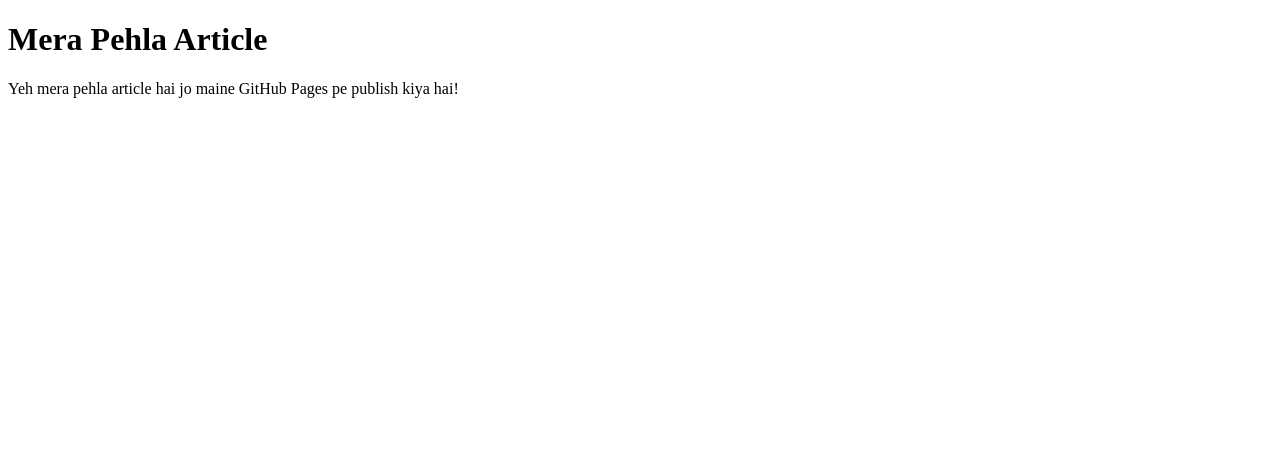
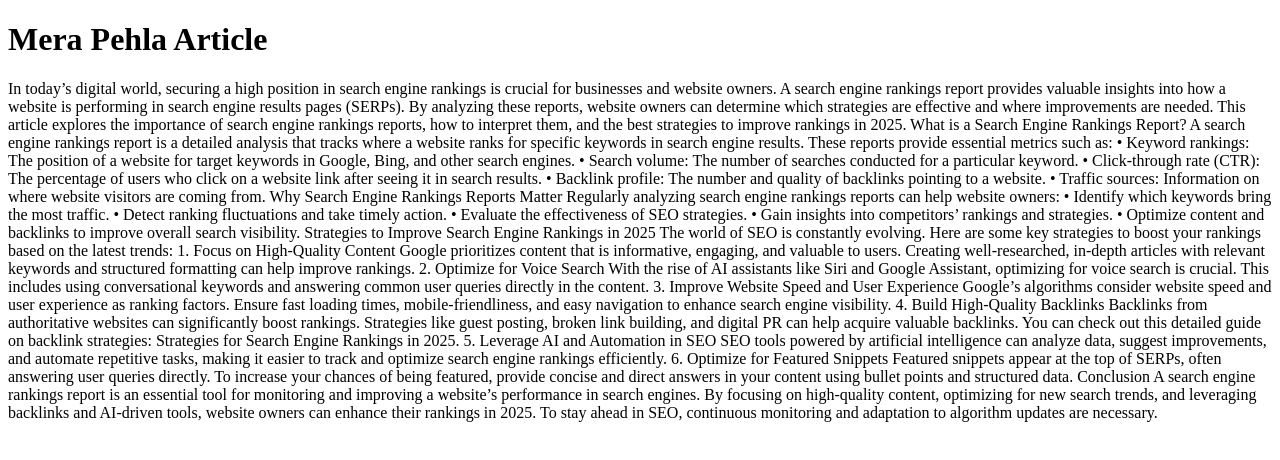
Before and after one commit to Moonlight-beep/Moonlight-beep.github.io, a plain HTML site: page index.html in a window 1280 px wide. Drawn offline with Linux system fonts and the light colour scheme.

Commit message:
index.html

```diff
--- a/index.html
+++ b/index.html
@@ -3,10 +3,41 @@
 <head>
     <meta charset="UTF-8">
     <meta name="viewport" content="width=device-width, initial-scale=1.0">
-    <title>Mera Pehla Article</title>
+    <title>Search Engine Rankings Report: Understanding and Improving Your Website’s Position</title>
 </head>
 <body>
     <h1>Mera Pehla Article</h1>
-    <p>Yeh mera pehla article hai jo maine GitHub Pages pe publish kiya hai!</p>
+    <p>In today’s digital world, securing a high position in search engine rankings is crucial for businesses and website owners. A search engine rankings report provides valuable insights into how a website is performing in search engine results pages (SERPs). By analyzing these reports, website owners can determine which strategies are effective and where improvements are needed. This article explores the importance of search engine rankings reports, how to interpret them, and the best strategies to improve rankings in 2025.
+What is a Search Engine Rankings Report?
+A search engine rankings report is a detailed analysis that tracks where a website ranks for specific keywords in search engine results. These reports provide essential metrics such as:
+•	Keyword rankings: The position of a website for target keywords in Google, Bing, and other search engines.
+•	Search volume: The number of searches conducted for a particular keyword.
+•	Click-through rate (CTR): The percentage of users who click on a website link after seeing it in search results.
+•	Backlink profile: The number and quality of backlinks pointing to a website.
+•	Traffic sources: Information on where website visitors are coming from.
+Why Search Engine Rankings Reports Matter
+Regularly analyzing search engine rankings reports can help website owners:
+•	Identify which keywords bring the most traffic.
+•	Detect ranking fluctuations and take timely action.
+•	Evaluate the effectiveness of SEO strategies.
+•	Gain insights into competitors’ rankings and strategies.
+•	Optimize content and backlinks to improve overall search visibility.
+Strategies to Improve Search Engine Rankings in 2025
+The world of SEO is constantly evolving. Here are some key strategies to boost your rankings based on the latest trends:
+1. Focus on High-Quality Content
+Google prioritizes content that is informative, engaging, and valuable to users. Creating well-researched, in-depth articles with relevant keywords and structured formatting can help improve rankings.
+2. Optimize for Voice Search
+With the rise of AI assistants like Siri and Google Assistant, optimizing for voice search is crucial. This includes using conversational keywords and answering common user queries directly in the content.
+3. Improve Website Speed and User Experience
+Google’s algorithms consider website speed and user experience as ranking factors. Ensure fast loading times, mobile-friendliness, and easy navigation to enhance search engine visibility.
+4. Build High-Quality Backlinks
+Backlinks from authoritative websites can significantly boost rankings. Strategies like guest posting, broken link building, and digital PR can help acquire valuable backlinks. You can check out this detailed guide on backlink strategies: Strategies for Search Engine Rankings in 2025.
+5. Leverage AI and Automation in SEO
+SEO tools powered by artificial intelligence can analyze data, suggest improvements, and automate repetitive tasks, making it easier to track and optimize search engine rankings efficiently.
+6. Optimize for Featured Snippets
+Featured snippets appear at the top of SERPs, often answering user queries directly. To increase your chances of being featured, provide concise and direct answers in your content using bullet points and structured data.
+Conclusion
+A search engine rankings report is an essential tool for monitoring and improving a website’s performance in search engines. By focusing on high-quality content, optimizing for new search trends, and leveraging backlinks and AI-driven tools, website owners can enhance their rankings in 2025. To stay ahead in SEO, continuous monitoring and adaptation to algorithm updates are necessary.
+</p>
 </body>
 </html>
```
